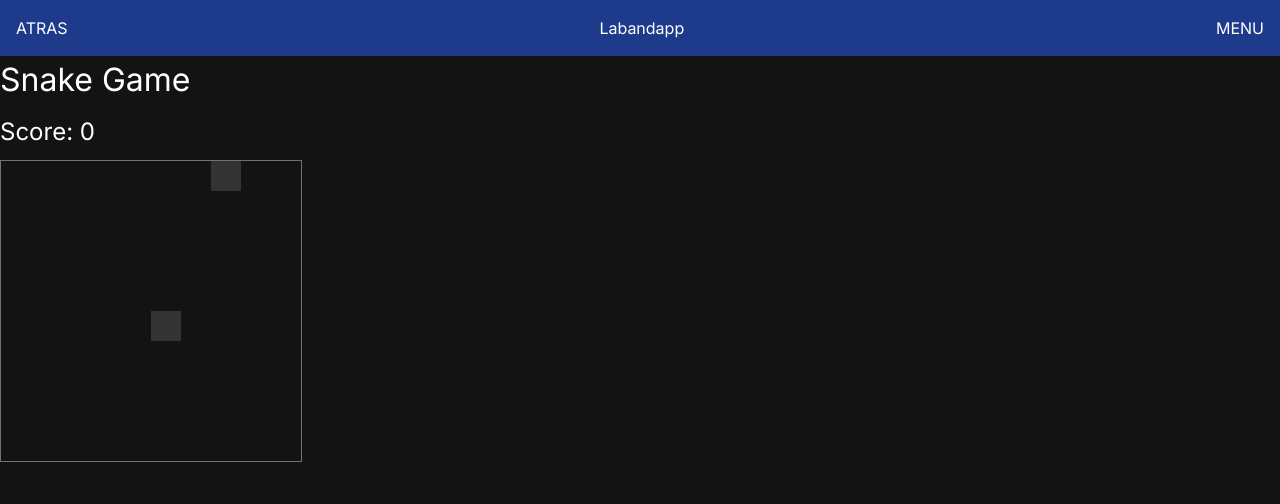
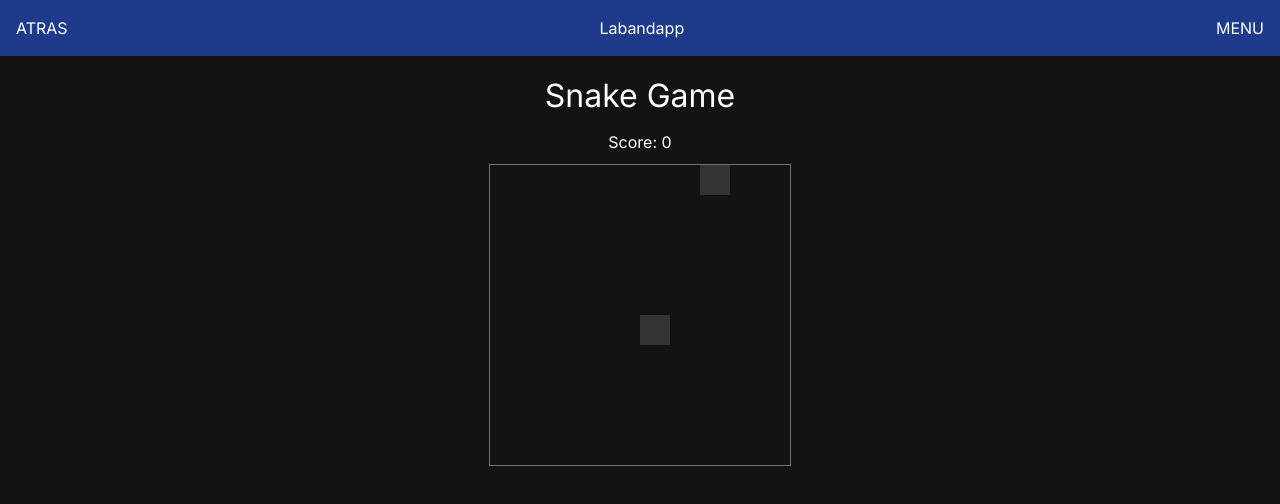
Before and after one commit to sebapch/labandapp, a Next.js app: page /competir in a window 1280 px wide. Shown: the top 504 px of the page. Built offline with nearby package versions, Linux system fonts and the light colour scheme.

Commit message:
snake game

```diff
--- a/app/_components/games/snake/SnakeGame.jsx
+++ b/app/_components/games/snake/SnakeGame.jsx
@@ -163,9 +163,9 @@ const SnakeGame = () => {
   }, [snake, direction, food, score]);
 
   return (
-    <div>
+    <div className="flex items-center flex-col mt-4">
     <h1>Snake Game</h1>
-      <p>Score: {score}</p>
+    <label>Score: {score}</label>
     <canvas
       ref={canvasRef}
       width={canvasSize * cellSize}
```
Lines whose indentation alone changed are shown as unchanged.
